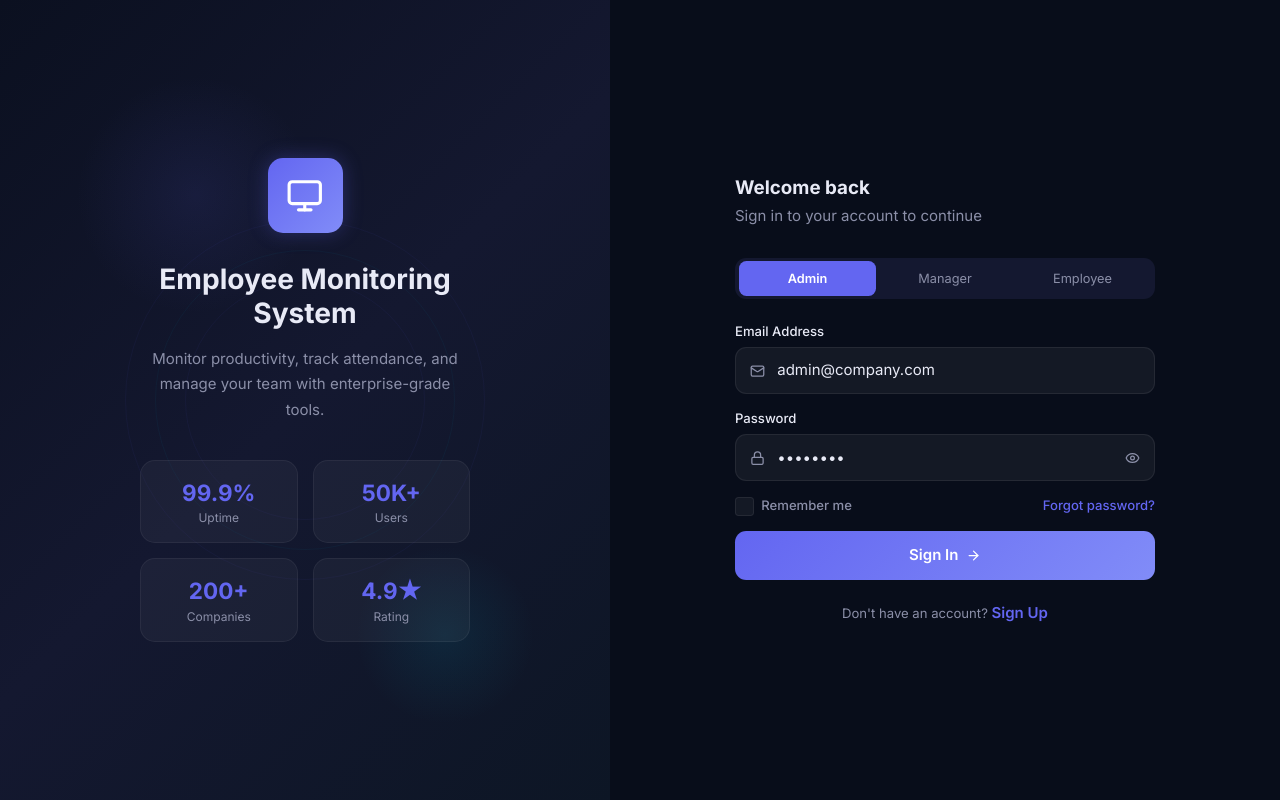
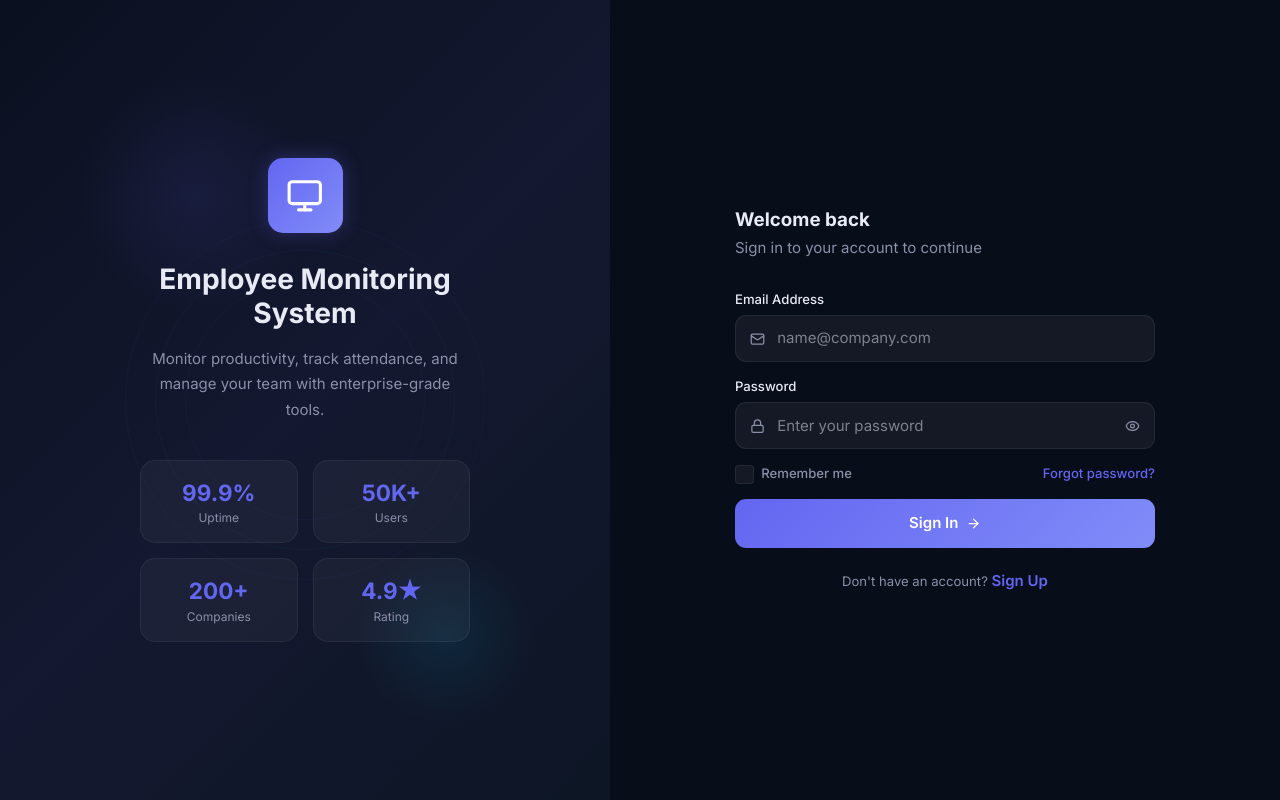
Before and after one commit to Amitkavathekar/Employee-Monitoring-System-UI-Figma, a React (Vite) app: page / in a window 1280 px wide. Both pictures are taken after a click on the button "Get Started". Built offline with nearby package versions, Linux system fonts and the light colour scheme.

Commit message:
work on login page

```diff
--- a/src/app/components/auth/AuthScreens.tsx
+++ b/src/app/components/auth/AuthScreens.tsx
@@ -1,8 +1,10 @@
 import { useState, useEffect } from "react";
 import {
   Eye, EyeOff, Mail, Lock, User, ArrowRight, RefreshCw,
-  CheckCircle, AlertCircle, Monitor, Shield, Zap, ChevronLeft, Phone
+  CheckCircle, AlertCircle, Monitor, Shield, Zap, ChevronLeft, Phone,
+  ChevronDown, Building
 } from "lucide-react";
+
 
 type AuthView = "splash" | "login" | "register" | "forgot" | "reset" | "success" | "session-expired";
 
@@ -69,23 +71,24 @@ function SplashScreen({ onNext }: { onNext: () => void }) {
 }
 
 function LoginScreen({ onLogin, onForgot, onRegister }: { onLogin: (role: "admin" | "manager" | "employee") => void; onForgot: () => void; onRegister: () => void }) {
-  const [email, setEmail] = useState("admin@company.com");
-  const [password, setPassword] = useState("••••••••");
+  const [email, setEmail] = useState("");
+  const [password, setPassword] = useState("");
   const [showPassword, setShowPassword] = useState(false);
   const [remember, setRemember] = useState(false);
-  const [role, setRole] = useState<"admin" | "manager" | "employee">("admin");
+  const [role, setRole] = useState<"admin" | "manager" | "employee">("employee");
   const [loading, setLoading] = useState(false);
   const [error, setError] = useState("");
 
   useEffect(() => {
-    if (role === "admin") {
-      setEmail("admin@company.com");
-    } else if (role === "manager") {
-      setEmail("manager@company.com");
+    const emailLower = email.toLowerCase();
+    if (emailLower.includes("admin")) {
+      setRole("admin");
+    } else if (emailLower.includes("manager")) {
+      setRole("manager");
     } else {
-      setEmail("john@company.com");
+      setRole("employee");
     }
-  }, [role]);
+  }, [email]);
 
   const handleLogin = () => {
     if (!email || !password) { setError("Please fill in all fields"); return; }
@@ -95,7 +98,7 @@ function LoginScreen({ onLogin, onForgot, onRegister }: { onLogin: (role: "admin
   };
 
   return (
-    <div className="min-h-screen flex bg-background">
+    <div className="min-h-screen lg:h-screen flex bg-background lg:overflow-hidden">
       {/* Left Panel */}
       <div className="hidden lg:flex flex-1 items-center justify-center relative overflow-hidden"
         style={{ background: "linear-gradient(135deg, #0b1020 0%, #141830 50%, #0d1625 100%)" }}>
@@ -151,26 +154,6 @@ function LoginScreen({ onLogin, onForgot, onRegister }: { onLogin: (role: "admin
 
           <h2 className="mb-1" style={{ fontWeight: 700 }}>Welcome back</h2>
           <p className="mb-8" style={{ color: "var(--muted-foreground)" }}>Sign in to your account to continue</p>
-
-          {/* Role Toggle */}
-          <div className="flex rounded-xl p-1 mb-6" style={{ background: "var(--muted)" }}>
-            {(["admin", "manager", "employee"] as const).map((r) => (
-              <button
-                key={r}
-                onClick={() => setRole(r)}
-                className="flex-1 py-2 rounded-lg capitalize transition-all"
-                style={{
-                  background: role === r ? "var(--primary)" : "transparent",
-                  color: role === r ? "white" : "var(--muted-foreground)",
-                  fontWeight: role === r ? 600 : 400,
-                  fontSize: "0.85rem",
-                }}
-              >
-                {r}
-              </button>
-            ))}
-          </div>
-
           {error && (
             <div className="flex items-center gap-2 mb-4 p-3 rounded-xl"
               style={{ background: "rgba(239,68,68,0.1)", border: "1px solid rgba(239,68,68,0.2)", color: "var(--destructive)" }}>
@@ -263,12 +246,14 @@ function LoginScreen({ onLogin, onForgot, onRegister }: { onLogin: (role: "admin
             </button>
           </div>
 
+          {!email.toLowerCase().includes("admin") && (
             <div className="mt-6 text-center" style={{ fontSize: "0.875rem" }}>
               <span style={{ color: "var(--muted-foreground)" }}>Don't have an account? </span>
               <button onClick={onRegister} style={{ color: "var(--primary)", fontWeight: 600 }} className="hover:underline">
                 Sign Up
               </button>
             </div>
+          )}
         </div>
       </div>
     </div>
@@ -512,18 +497,19 @@ function RegisterScreen({ onBack, onSuccess }: { onBack: () => void; onSuccess:
   const [name, setName] = useState("");
   const [email, setEmail] = useState("");
   const [password, setPassword] = useState("");
-  const [confirm, setConfirm] = useState("");
+  const [role, setRole] = useState<"employee" | "manager">("employee");
+  const [company, setCompany] = useState("");
   const [terms, setTerms] = useState(false);
   const [loading, setLoading] = useState(false);
   const [error, setError] = useState("");
 
   const handleRegister = () => {
-    if (!name || !email || !password || !confirm) {
+    if (!name || !email || !password) {
       setError("Please fill in all fields");
       return;
     }
-    if (password !== confirm) {
-      setError("Passwords do not match");
+    if (role === "employee" && !company) {
+      setError("Please select a company");
       return;
     }
     if (!terms) {
@@ -539,7 +525,7 @@ function RegisterScreen({ onBack, onSuccess }: { onBack: () => void; onSuccess:
   };
 
   return (
-    <div className="min-h-screen flex bg-background">
+    <div className="min-h-screen lg:h-screen flex bg-background lg:overflow-hidden">
       {/* Left Panel */}
       <div className="hidden lg:flex flex-1 items-center justify-center relative overflow-hidden"
         style={{ background: "linear-gradient(135deg, #0b1020 0%, #141830 50%, #0d1625 100%)" }}>
@@ -615,6 +601,45 @@ function RegisterScreen({ onBack, onSuccess }: { onBack: () => void; onSuccess:
             </div>
 
             <div>
+              <label className="block mb-1.5" style={{ fontSize: "0.875rem" }}>Role</label>
+              <div className="relative">
+                <User className="absolute left-4 top-1/2 -translate-y-1/2 w-4 h-4" style={{ color: "var(--muted-foreground)" }} />
+                <select
+                  value={role}
+                  onChange={e => setRole(e.target.value as "employee" | "manager")}
+                  className="w-full pl-11 pr-10 py-3 rounded-xl outline-none appearance-none cursor-pointer"
+                  style={{ background: "var(--input-background)", border: "1px solid var(--border)", color: "var(--foreground)", fontSize: "0.875rem" }}
+                >
+                  <option value="employee" style={{ background: "var(--background)", color: "var(--foreground)" }}>Employee</option>
+                  <option value="manager" style={{ background: "var(--background)", color: "var(--foreground)" }}>Manager</option>
+                </select>
+                <ChevronDown className="absolute right-4 top-1/2 -translate-y-1/2 w-4 h-4 pointer-events-none" style={{ color: "var(--muted-foreground)" }} />
+              </div>
+            </div>
+
+            {role === "employee" && (
+              <div>
+                <label className="block mb-1.5" style={{ fontSize: "0.875rem" }}>Company</label>
+                <div className="relative">
+                  <Building className="absolute left-4 top-1/2 -translate-y-1/2 w-4 h-4" style={{ color: "var(--muted-foreground)" }} />
+                  <select
+                    value={company}
+                    onChange={e => setCompany(e.target.value)}
+                    className="w-full pl-11 pr-10 py-3 rounded-xl outline-none appearance-none cursor-pointer"
+                    style={{ background: "var(--input-background)", border: "1px solid var(--border)", color: "var(--foreground)", fontSize: "0.875rem" }}
+                  >
+                    <option value="" style={{ background: "var(--background)", color: "var(--muted-foreground)" }}>Select Company</option>
+                    <option value="Acme Corp" style={{ background: "var(--background)", color: "var(--foreground)" }}>Acme Corp</option>
+                    <option value="TechGlobal Inc" style={{ background: "var(--background)", color: "var(--foreground)" }}>TechGlobal Inc</option>
+                    <option value="Innovate LLC" style={{ background: "var(--background)", color: "var(--foreground)" }}>Innovate LLC</option>
+                    <option value="Core Systems" style={{ background: "var(--background)", color: "var(--foreground)" }}>Core Systems</option>
+                  </select>
+                  <ChevronDown className="absolute right-4 top-1/2 -translate-y-1/2 w-4 h-4 pointer-events-none" style={{ color: "var(--muted-foreground)" }} />
+                </div>
+              </div>
+            )}
+
+            <div>
               <label className="block mb-1.5" style={{ fontSize: "0.875rem" }}>Password</label>
               <div className="relative">
                 <Lock className="absolute left-4 top-1/2 -translate-y-1/2 w-4 h-4" style={{ color: "var(--muted-foreground)" }} />
@@ -629,20 +654,6 @@ function RegisterScreen({ onBack, onSuccess }: { onBack: () => void; onSuccess:
               </div>
             </div>
 
-            <div>
-              <label className="block mb-1.5" style={{ fontSize: "0.875rem" }}>Confirm Password</label>
-              <div className="relative">
-                <Lock className="absolute left-4 top-1/2 -translate-y-1/2 w-4 h-4" style={{ color: "var(--muted-foreground)" }} />
-                <input
-                  type="password"
-                  value={confirm}
-                  onChange={e => setConfirm(e.target.value)}
-                  placeholder="Confirm your password"
-                  className="w-full pl-11 pr-4 py-3 rounded-xl outline-none"
-                  style={{ background: "var(--input-background)", border: "1px solid var(--border)", color: "var(--foreground)", fontSize: "0.875rem" }}
-                />
-              </div>
-            </div>
 
             <label className="flex items-center gap-2 cursor-pointer mt-2">
               <div
--- a/src/app/components/layout/Sidebar.tsx
+++ b/src/app/components/layout/Sidebar.tsx
@@ -109,7 +109,7 @@ export function Sidebar({ role, activePage, onNavigate, onLogout, isDark, userPh
           {!collapsed && (
             <div className="overflow-hidden">
               <div style={{ fontSize: "0.85rem", fontWeight: 600, color: "var(--sidebar-foreground)", whiteSpace: "nowrap" }}>
-                {role === "admin" ? "Super Admin" : role === "manager" ? "Alex Morgan" : "John Doe"}
+                {role === "admin" ? "Admin" : role === "manager" ? "Alex Morgan" : "John Doe"}
               </div>
               <div className="flex items-center gap-1">
                 <div className="w-1.5 h-1.5 rounded-full animate-pulse-dot" style={{ background: "#10b981" }} />
--- a/src/app/components/layout/TopBar.tsx
+++ b/src/app/components/layout/TopBar.tsx
@@ -142,7 +142,7 @@ export function TopBar({ role, isDark, onToggleDark, pageTitle, onLogout, onTogg
               </div>
             )}
             <div className="hidden md:block text-left">
-              <div style={{ fontSize: "0.8rem", fontWeight: 600 }}>{role === "admin" ? "Super Admin" : role === "manager" ? "Alex Morgan" : "John Doe"}</div>
+              <div style={{ fontSize: "0.8rem", fontWeight: 600 }}>{role === "admin" ? " Admin" : role === "manager" ? "Alex Morgan" : "John Doe"}</div>
               <div style={{ fontSize: "0.7rem", color: "var(--muted-foreground)", textTransform: "capitalize" }}>{role}</div>
             </div>
             <ChevronDown className="w-3.5 h-3.5 hidden md:block" style={{ color: "var(--muted-foreground)" }} />
@@ -152,7 +152,7 @@ export function TopBar({ role, isDark, onToggleDark, pageTitle, onLogout, onTogg
             <div className="absolute right-0 top-11 w-52 rounded-2xl shadow-2xl z-50 overflow-hidden"
               style={{ background: "var(--card)", border: "1px solid var(--border)" }}>
               <div className="px-4 py-3" style={{ borderBottom: "1px solid var(--border)" }}>
-                <p style={{ fontWeight: 600, fontSize: "0.875rem" }}>{role === "admin" ? "Super Admin" : role === "manager" ? "Alex Morgan" : "John Doe"}</p>
+                <p style={{ fontWeight: 600, fontSize: "0.875rem" }}>{role === "admin" ? " Admin" : role === "manager" ? "Alex Morgan" : "John Doe"}</p>
                 <p style={{ fontSize: "0.75rem", color: "var(--muted-foreground)" }}>
                   {role === "admin" ? "admin@company.com" : role === "manager" ? "manager@company.com" : "john@company.com"}
                 </p>
--- a/src/app/components/manager/ManagerPages.tsx
+++ b/src/app/components/manager/ManagerPages.tsx
@@ -1125,19 +1125,19 @@ interface ApprovalRequest {
 }
 
 const initialEmployeeRequests: ApprovalRequest[] = [
-  { id: 1, name: "Radha P", email: "radhaP@gmail.com", dept: "IT", role: "Web developer", status: "APPROVED", date: "6/5/2026", initials: "RP" },
-  { id: 2, name: "Kishori T", email: "kishori@gmail.com", dept: "--", role: "full stack developer", status: "APPROVED", date: "5/24/2026", initials: "KT" },
-  { id: 3, name: "Raj Tipugade", email: "raj29@gmail.com", dept: "--", role: "Web developer", status: "APPROVED", date: "5/28/2026", initials: "RT" },
-  { id: 4, name: "Piyush K", email: "piyush@gmail.com", dept: "IT", role: "Developer", status: "APPROVED", date: "6/1/2026", initials: "PK" },
-  { id: 5, name: "Prathamesh Kamble", email: "prathameshdhk06@gmail.com", dept: "IT", role: "full stack dev", status: "PENDING", date: "5/26/2026", initials: "PK" },
-  { id: 6, name: "Jhon F", email: "jhon@gmail.com", dept: "--", role: "SDE-II", status: "REJECTED", date: "5/25/2026", initials: "JF" },
+  { id: 1, name: "Radha P", email: "radhaP@gmail.com", dept: "IT", role: "Manager", status: "APPROVED", date: "6/5/2026", initials: "RP" },
+  { id: 2, name: "Kishori T", email: "kishori@gmail.com", dept: "--", role: "Manager", status: "PENDING", date: "5/24/2026", initials: "KT" },
+  { id: 3, name: "Raj Tipugade", email: "raj29@gmail.com", dept: "--", role: "Manager", status: "APPROVED", date: "5/28/2026", initials: "RT" },
+  { id: 4, name: "Piyush K", email: "piyush@gmail.com", dept: "IT", role: "Manager", status: "REJECTED", date: "6/1/2026", initials: "PK" },
+  { id: 5, name: "Prathamesh Kamble", email: "prathameshdhk06@gmail.com", dept: "IT", role: "Manager", status: "PENDING", date: "5/26/2026", initials: "PK" },
+  { id: 6, name: "Jhon F", email: "jhon@gmail.com", dept: "--", role: "Manager", status: "REJECTED", date: "5/25/2026", initials: "JF" },
 ];
 
 const initialAdminRequests: ApprovalRequest[] = [
-  { id: 1, name: "Alex Morgan", email: "alex@company.com", dept: "Operations", role: "Admin", status: "APPROVED", date: "6/10/2026", initials: "AM" },
-  { id: 2, name: "John Doe", email: "john@company.com", dept: "Engineering", role: "Tech Lead", status: "APPROVED", date: "6/12/2026", initials: "JD" },
-  { id: 3, name: "Samantha R", email: "samantha@company.com", dept: "Sales", role: "Sales Admin", status: "PENDING", date: "6/15/2026", initials: "SR" },
-  { id: 4, name: "Robert K", email: "robert@company.com", dept: "HR", role: "HR Admin", status: "REJECTED", date: "6/11/2026", initials: "RK" },
+  { id: 1, name: "Alex Morgan", email: "alex@company.com", dept: "Operations", role: "Employee", status: "APPROVED", date: "6/10/2026", initials: "AM" },
+  { id: 2, name: "John Doe", email: "john@company.com", dept: "Engineering", role: "Employee", status: "APPROVED", date: "6/12/2026", initials: "JD" },
+  { id: 3, name: "Samantha R", email: "samantha@company.com", dept: "Sales", role: "Employee", status: "PENDING", date: "6/15/2026", initials: "SR" },
+  { id: 4, name: "Robert K", email: "robert@company.com", dept: "HR", role: "Employee", status: "REJECTED", date: "6/11/2026", initials: "RK" },
 ];
 
 export function ApprovalsPage({ role }: { role?: string }) {
@@ -1202,7 +1202,7 @@ export function ApprovalsPage({ role }: { role?: string }) {
         <div className="p-5 flex items-center justify-between flex-wrap gap-4" style={{ borderBottom: "1px solid var(--border)" }}>
           <div className="flex gap-2">
             <button className="px-4 py-2 text-xs font-semibold rounded-xl text-white" style={{ background: "var(--primary)" }}>
-              {isAdmin ? "Employee Approval" : "Admin Approval"}
+              {isAdmin ? "Manager Approval " : "Employee Approval"}
             </button>
           </div>
 
```
Lines whose indentation alone changed are shown as unchanged.
